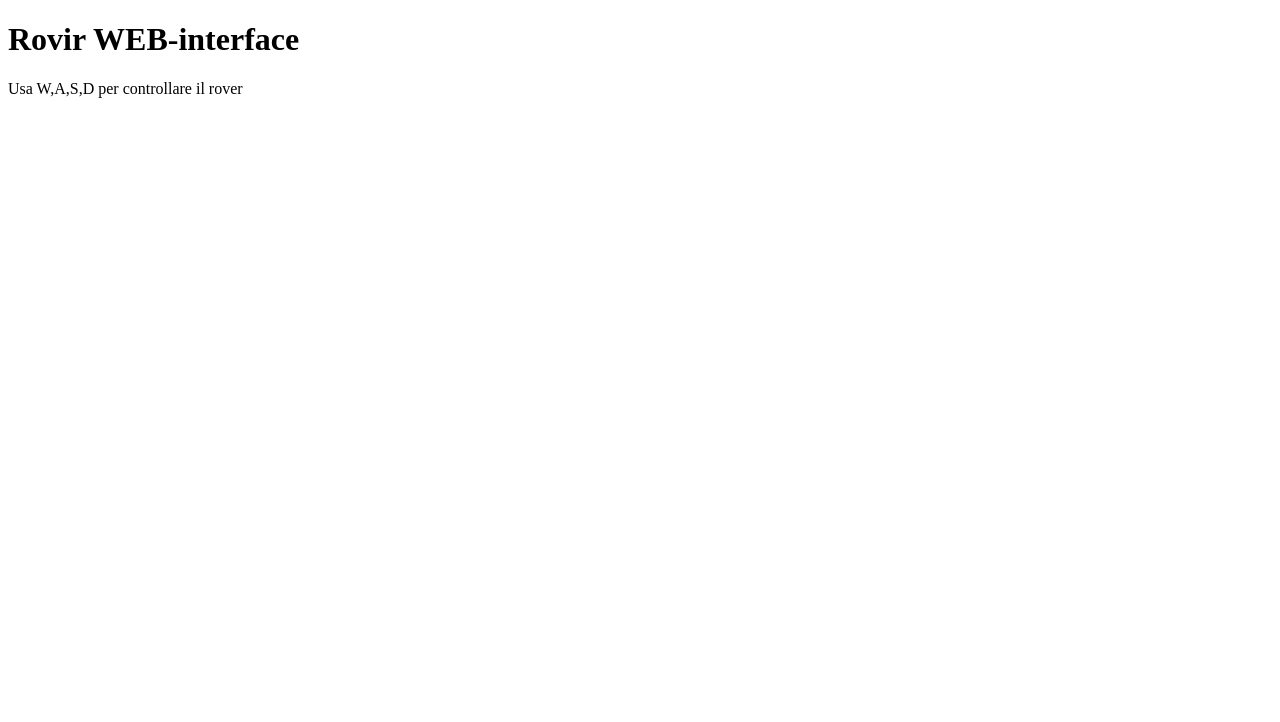
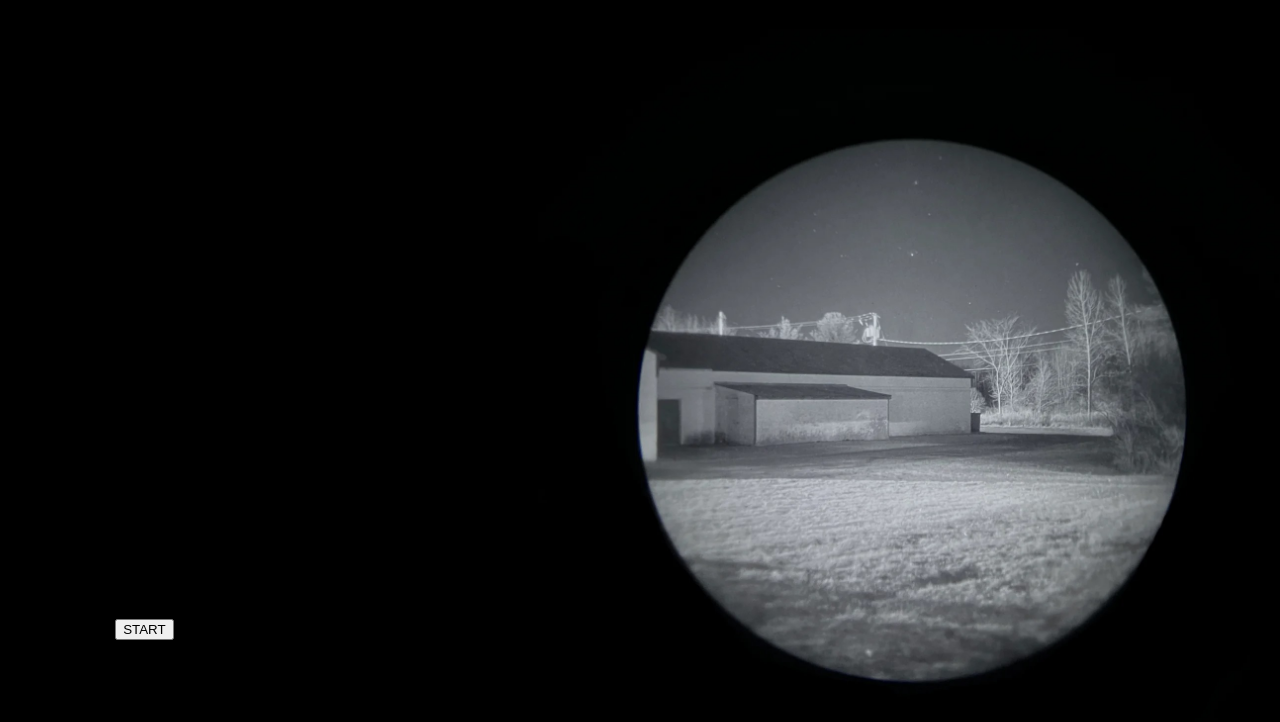
Before and after one commit to Luca887766/RovIR, a plain HTML site: page static/index.html in a window 1280 px wide. Drawn offline with Linux system fonts and the light colour scheme.

Commit message:
Addition of a button and an image for the site graphics and the possibility of changing slides

```diff
--- a/static/app.js
+++ b/static/app.js
@@ -88,3 +88,19 @@ window.addEventListener('keyup', (e) =>{
         onStop();
     }
 });
+
+function toSlide(id){
+    document.querySelectorAll("div.slide").forEach(function(e){
+        e.classList.add("hidden")
+        e.classList.remove("visible")
+        e.querySelectorAll("*").forEach(function(e2){
+            e2.tabIndex="-1"
+        })
+    })
+    let d=document.getElementById(id)
+    d.classList.add("visible")
+    d.classList.remove("hidden")
+    d.querySelectorAll("*").forEach(function(e2){
+        e2.tabIndex="-1"
+    })
+}
--- a/static/index.html
+++ b/static/index.html
@@ -2,13 +2,17 @@
 <html>
     <head>
         <meta charset="utf-8">
-        <title>RovIR</title>
+        <title>TEST ROVR</title>
         <link rel="stylesheet" type="text/css" href="style.css">
         <meta name="viewport" content="width=device-width">
         <script type="text/javascript" src="app.js"></script>
     </head>
     <body>
-        <h1>Rovir WEB-interface</h1>
-        <p>Usa W,A,S,D per controllare il rover</p>
+        <div class="slide" id="startPage">
+            <button id="startButton" onclick="toSlide('liveRovir')">START</button>
+        </div>
+        <div class="slide" id="liveRovir">
+            <h1>HEllo</h1>
+        </div>
     </body>
 </html>
--- a/static/style.css
+++ b/static/style.css
@@ -0,0 +1,29 @@
+#startPage {
+    position: fixed;
+    top: 0;
+    left: 0;
+    width: 100%;
+    height: 100%;
+    background-image: url('sfondo.jpeg');
+    background-size: 58%;
+    background-position: right;
+    background-repeat: no-repeat;
+    background-color: black;
+    z-index: -1;
+}
+
+#startButton {
+    position: fixed;
+    bottom: 20%;
+    left: 9%;
+}
+
+div.slide.visible{
+    opacity: 1;
+    z-index: 1;
+}
+
+div.slide.hidden{
+    opacity: 0;
+    z-index: 0;
+}
```
Also changed, not shown: static/sfondo.jpeg (added).
